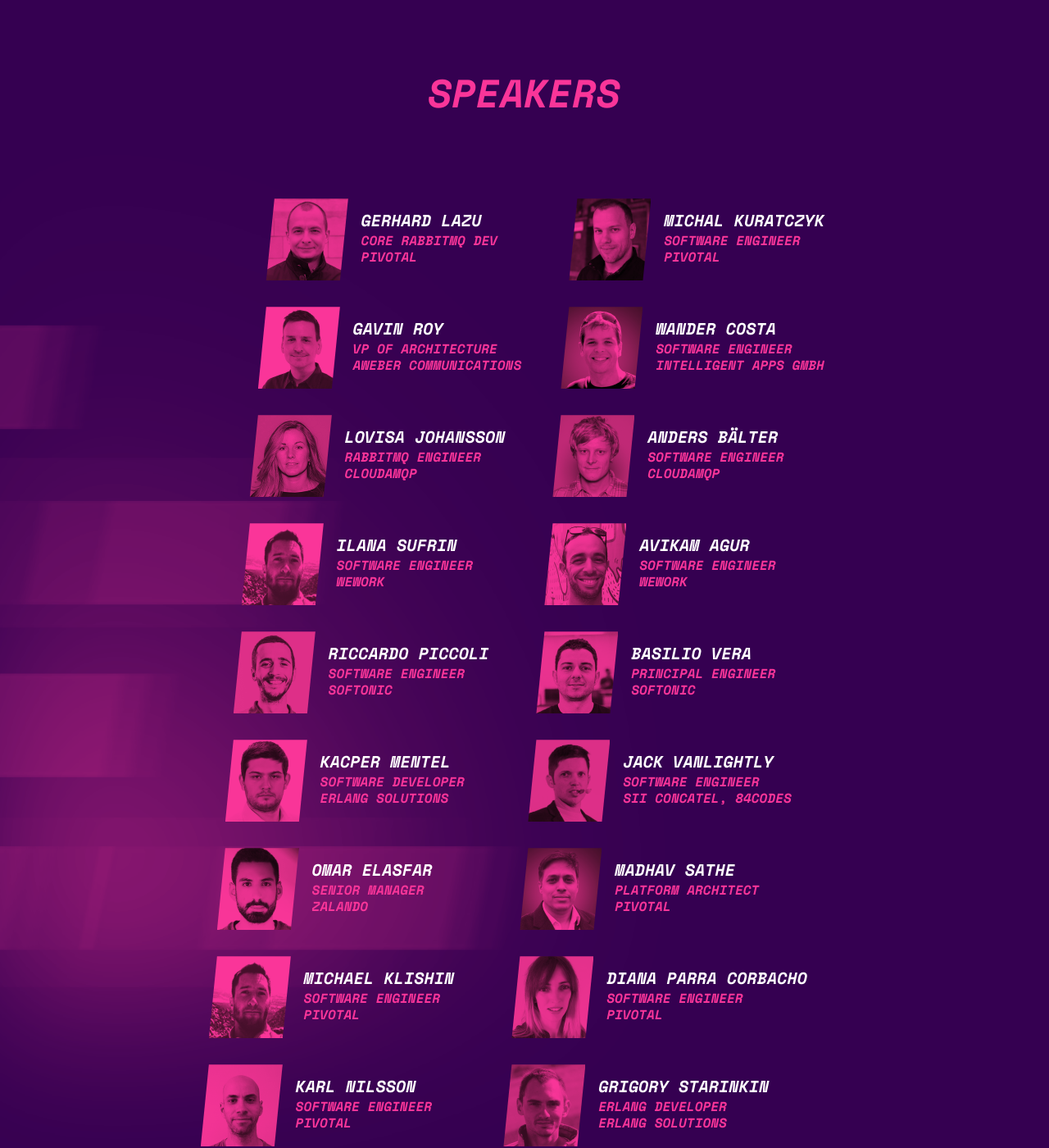
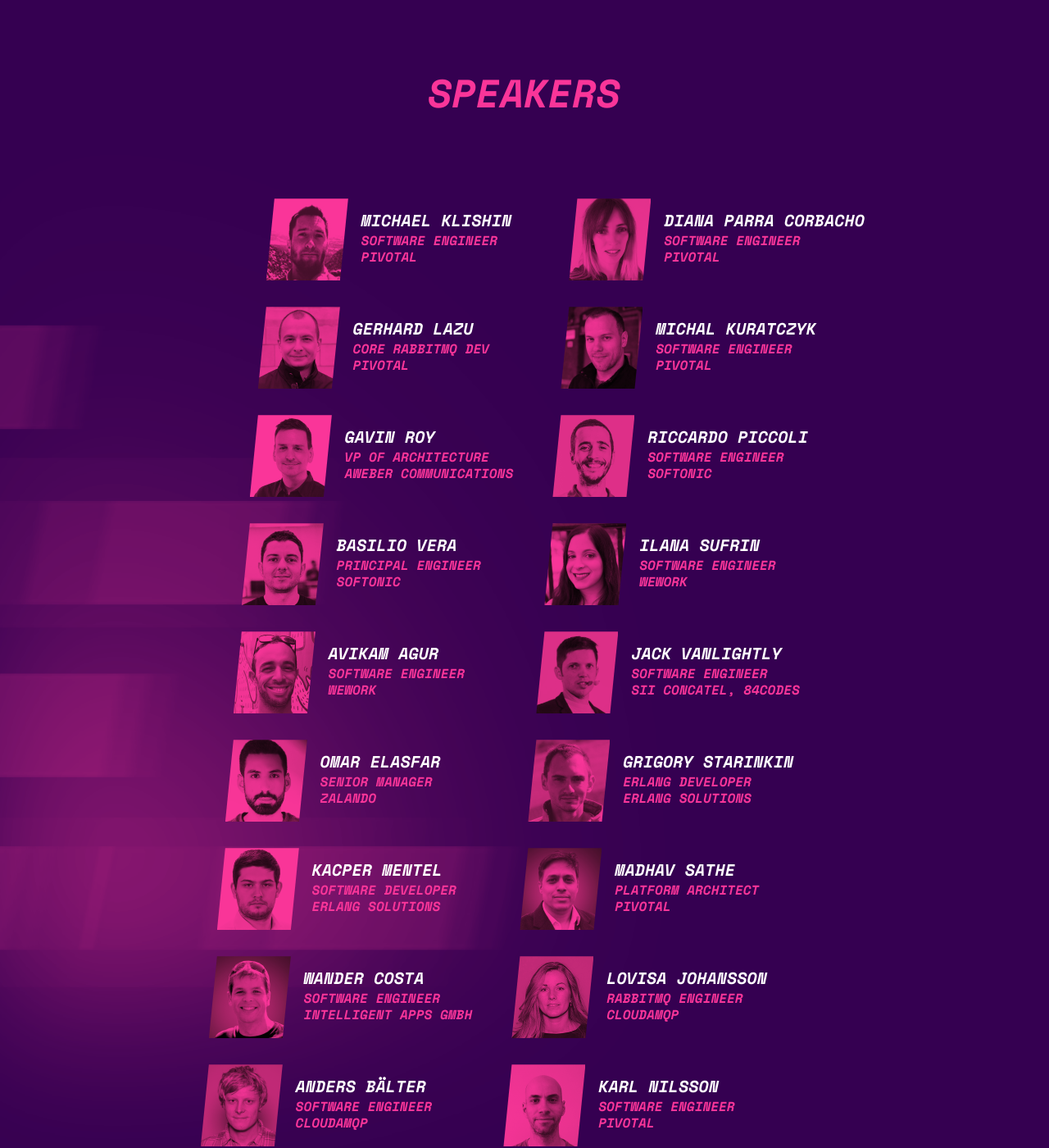
Before and after one commit to isabella232/rabbitmq-summit-1, a Jekyll site: the page built from index.html, in a window 1280 px wide and 1400 px high, scrolled down 1418 px. Shown: the whole window at 82% size. Built offline with Jekyll 4.4.1, drawn with Linux system fonts in a browser that asks for light colours; nearby versions of some CDN libraries; comment, search, counter and statistics services are not loaded.

Commit message:
Refactoring schedule and speaker listing

```diff
--- a/index.html
+++ b/index.html
@@ -102,16 +102,30 @@ footer-logo: /img/logo-pink.png
       <div class="row justify-content-center mb-4 mb-md-7">
         <div class="speakers speakers-keynote col-10 col-md-12 col-lg-12">
             <div class="speaker-list speaker-list--keynote">
-            {% for speaker in site.data.speakers %}
+            {% for speaker in site.data.schedule %}
             {% if speaker.keynote %}
               <div class="speaker">
-                <div class="speaker__img speaker__img--keynote" style="background-image: url({{ speaker.img }});""></div>
+                <div class="speaker__img speaker__img--keynote" style="background-image: url(/img/speakers/{{ speaker.speaker | replace: " ", "-" | downcase }}.jpg);""></div>
                 <div class="speaker__text">
                   <h5 class="text-light text-uppercase mb-1">{{ speaker.speaker }}</h5>
                   <p class="text-primary text-uppercase mb-1">{{ speaker.role }}</p>
                   <p class="text-primary text-uppercase mb-1">{{ speaker.company }}</p>
                 </div>
               </div>
+              {% if speaker.co-speaker %}
+              <div class="speaker">
+                <div class="speaker__img speaker__img--keynote" style="background-image: url(/img/speakers/{{ speaker.co-speaker | replace: " ", "-" | downcase }}.jpg);""></div>
+                <div class="speaker__text">
+                  <h5 class="text-light text-uppercase mb-1">{{ speaker.co-speaker }}</h5>
+                  <p class="text-primary text-uppercase mb-1">{{ speaker.co-role }}</p>
+                  {% if speaker.co-company %}
+                  <p class="text-primary text-uppercase mb-1">{{ speaker.co-company }}</p>
+                  {% else %}
+                  <p class="text-primary text-uppercase mb-1">{{ speaker.company }}</p>
+                  {% endif %}
+                </div>
+              </div>
+              {% endif %}
             {% endif %}
             {% endfor %}
             </div>
@@ -125,16 +139,30 @@ footer-logo: /img/logo-pink.png
       <div class="row justify-content-center">
         <div class="speakers col-10 col-md-12 col-lg-11">
           <div class="speaker-list">
-            {% for speaker in site.data.speakers %}
+            {% for speaker in site.data.schedule %}
             {% unless speaker.keynote %}
               <div class="speaker">
-                <div class="speaker__img" style="background-image: url({{ speaker.img }});""></div>
+                <div class="speaker__img" style="background-image: url(/img/speakers/{{ speaker.speaker | replace: "ä", "a" | replace: " ", "-" | downcase }}.jpg);"></div>
                 <div class="speaker__text">
                   <h5 class="text-light text-uppercase mb-1">{{ speaker.speaker }}</h5>
                   <p class="text-primary text-uppercase mb-1">{{ speaker.role }}</p>
                   <p class="text-primary text-uppercase mb-1">{{ speaker.company }}</p>
                 </div>
               </div>
+              {% if speaker.co-speaker %}
+              <div class="speaker">
+                <div class="speaker__img" style="background-image: url(/img/speakers/{{ speaker.co-speaker | replace: "ä", "a" | replace: " ", "-" | downcase }}.jpg);""></div>
+                <div class="speaker__text">
+                  <h5 class="text-light text-uppercase mb-1">{{ speaker.co-speaker }}</h5>
+                  <p class="text-primary text-uppercase mb-1">{{ speaker.co-role }}</p>
+                  {% if speaker.co-company %}
+                  <p class="text-primary text-uppercase mb-1">{{ speaker.co-company }}</p>
+                  {% else %}
+                  <p class="text-primary text-uppercase mb-1">{{ speaker.company }}</p>
+                  {% endif %}
+                </div>
+              </div>
+              {% endif %}
             {% endunless %}
             {% endfor %}
           </div>
@@ -198,9 +226,9 @@ footer-logo: /img/logo-pink.png
         </div>
         {% if activity.img %}
         <div class="col-12 col-md-2 order-2 order-sm-3 mb-2">
-          <img src="{{ activity.img }}" alt="{{ activity.speaker }}" class="speaker-profile mr-1 mt-1" />
+          <img src="/img/speakers/{{ activity.speaker | replace: "ä", "a" | replace: " ", "-" | downcase }}.jpg" alt="{{ activity.speaker }}" class="speaker-profile mr-1 mt-1" />
           {% if activity.co-speaker %}
-            <img src="{{ activity.co-img }}" alt="{{ activity.co-speaker }}" class="speaker-profile mr-1 mt-1" />
+            <img src="/img/speakers/{{ activity.co-speaker | replace: "ä", "a" | replace: " ", "-" | downcase }}.jpg" alt="{{ activity.co-speaker }}" class="speaker-profile mr-1 mt-1" />
           {% endif %}
         </div>
         {% else %}
```
Also changed, not shown: _data/schedule.yml (+35 -20 lines), _data/speakers.yml (deleted, +0 -82 lines).
